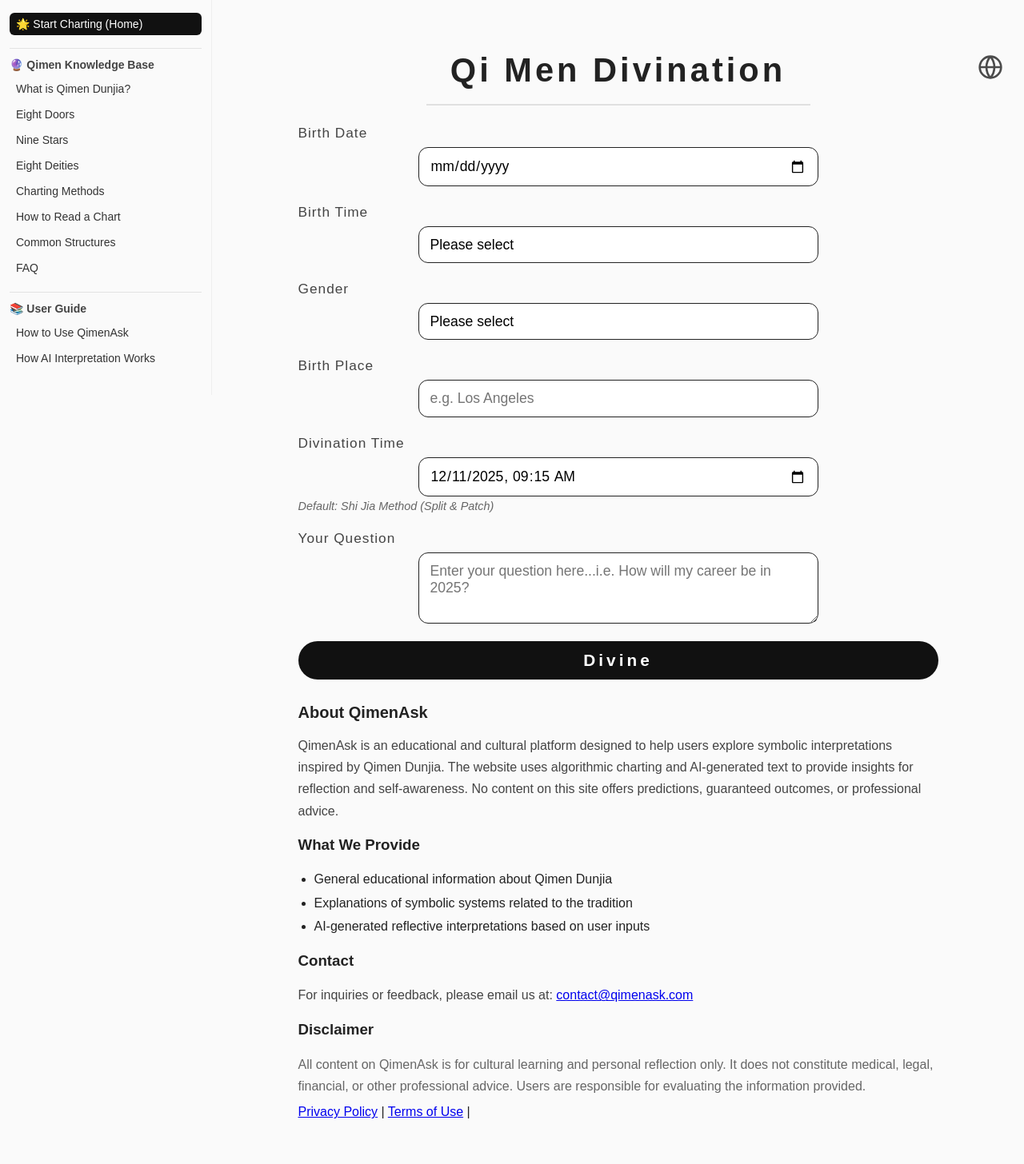
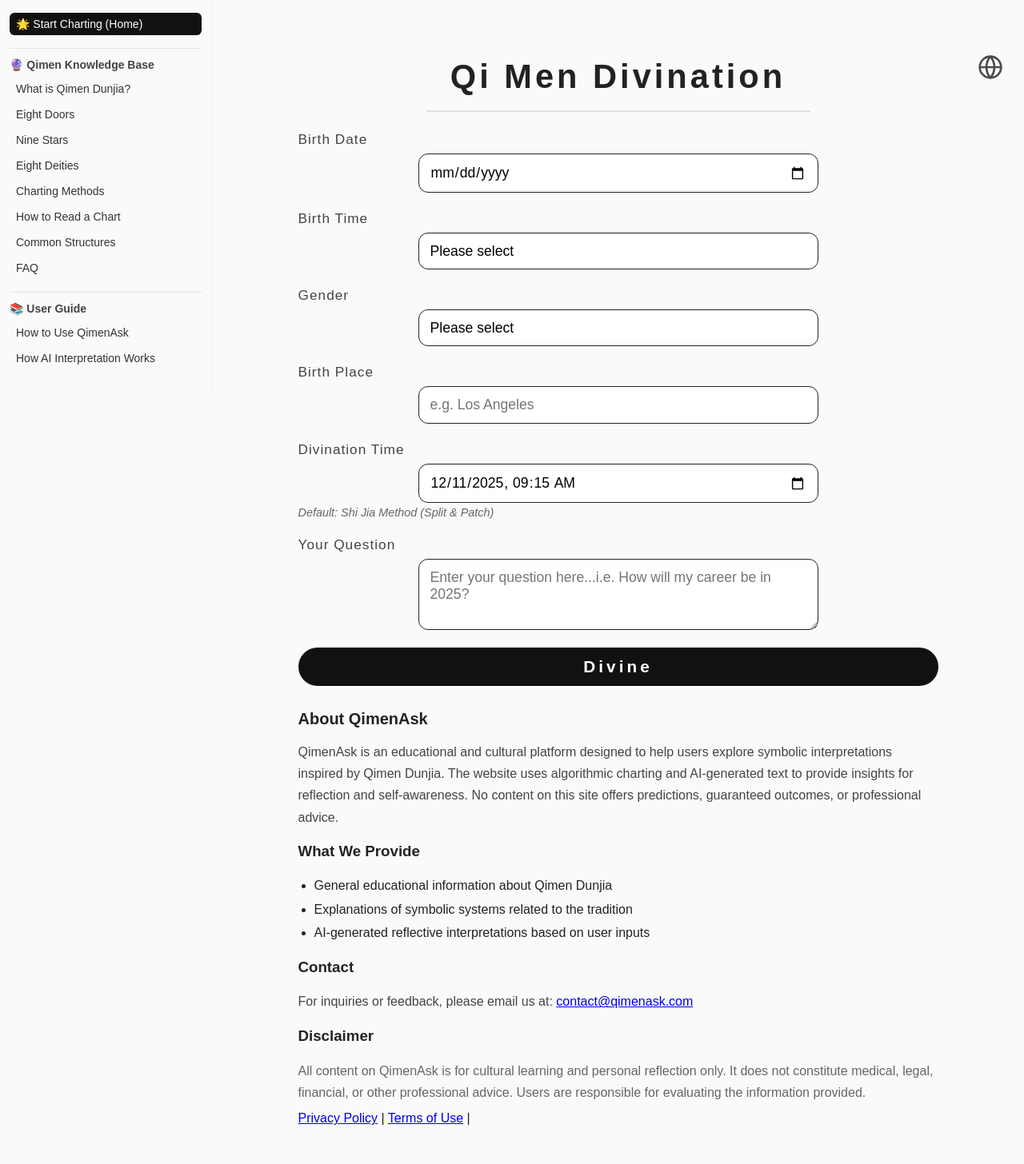
Before and after one commit to devolilong/qimenaskios, a Flask app: page / in a window 1280 px wide. Shown: the whole page at 80% size. Before the commit the page ends 1399 px from the top, so only its background shows below. Run offline with Flask 2, Linux system fonts and the light colour scheme.

Commit message:
Add padding to qa-section in index.html

```diff
--- a/templates/index.html
+++ b/templates/index.html
@@ -149,7 +149,14 @@
             line-height: 1.6;
         }
 
-        /* ====== 你原来的首页样式（基本保持不动） ====== */
+        .qa-section {
+            padding-top: 8px;      /* 给 section 自己一点 padding，防止 margin 折叠 */
+        }
+
+        .qa-section h1:first-child {
+            margin-top: 0;
+        }
+
         .main-container {
             max-width: 800px;
             margin: 40px auto 0 auto;
```
